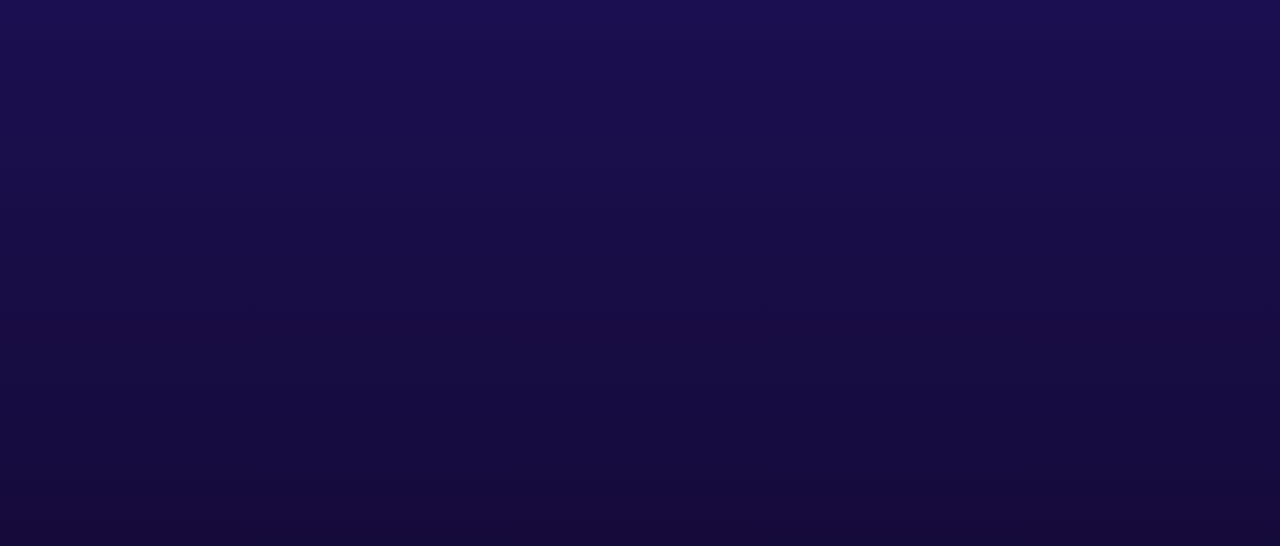
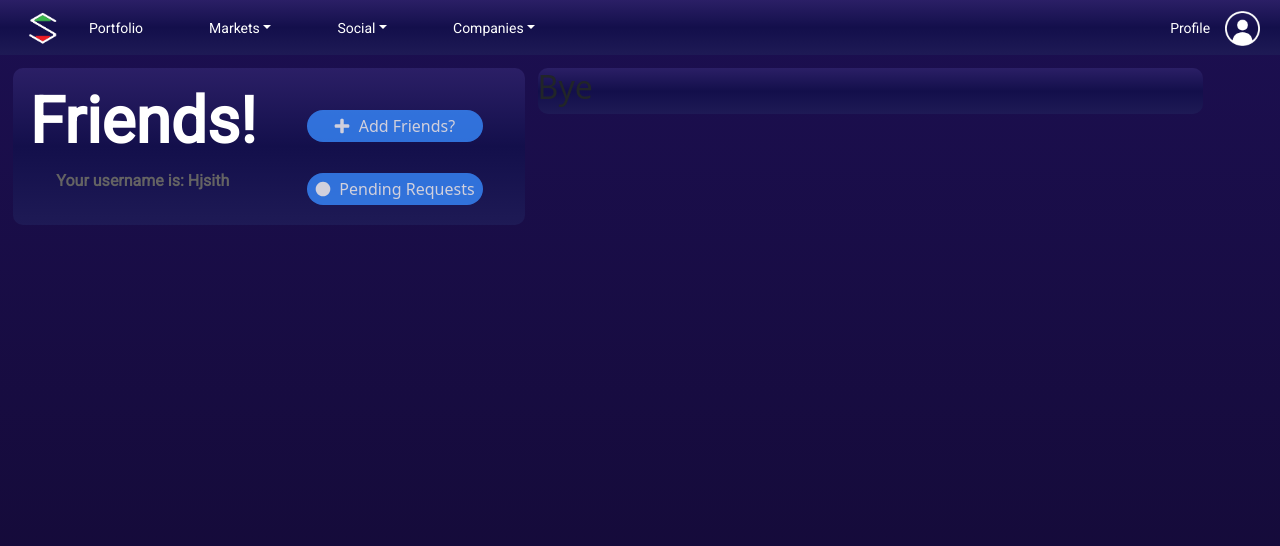
Before and after one commit to hjsith/Stocking-Up-V2, a React (Create React App) app in the folder client/: page /Friends in a window 1280 px wide. Shown: the top 546 px of the page. Built offline with nearby package versions, Linux system fonts and the light colour scheme.

Commit message:
Add Friends

```diff
--- a/client/src/App.js
+++ b/client/src/App.js
@@ -9,11 +9,12 @@ import SignUp from "./pages/SignUp";
 import ForgotPassword from "./pages/ForgotPassword";
 import QuoteManagement from "./pages/QuoteManagement";
 import Portfolio from "./pages/Portfolio";
+import Friends from "./pages/Friends";
 import {
   Switch,
   Route,
   BrowserRouter as Router,
-  Redirect
+  Redirect,
 } from "react-router-dom";
 
 class App extends React.Component {
@@ -29,8 +30,8 @@ class App extends React.Component {
           <Route path="/ForgotPassword" component={ForgotPassword} />
 
           <Route path="/Portfolio" component={Portfolio} />
-          <Route path="/Profile" render={props => <Profile {...props} />} />
-
+          <Route path="/Profile" render={(props) => <Profile {...props} />} />
+          <Route path="/Friends" component={Friends} />
           <Route path="/UpdatePassword" component={UpdatePassword} />
           <Route exact path="/">
             <Redirect to="/SignIn" />
--- /dev/null
+++ b/client/src/assets/css/Friends.scss
@@ -0,0 +1,76 @@
+@import url("https://fonts.googleapis.com/css2?family=Roboto:wght@100&display=swap");
+
+.BackgroundPanel1 {
+  background-image: linear-gradient(#2b1f66, #130f4b, #1e1a55);
+  height: 3%;
+  width: 40%;
+  border-radius: 0.625em;
+  margin-top: 1%;
+  margin-left: 1%;
+  display: inline-block;
+  padding: 1em 1em 1em 1em;
+  vertical-align: top;
+}
+
+.BackgroundPanel2 {
+  background-image: linear-gradient(#2b1f66, #130f4b, #1e1a55);
+  height: 80%;
+  width: 52%;
+  border-radius: 0.625em;
+  margin-top: 1%;
+  margin-left: 1%;
+  display: inline-block;
+  vertical-align: top;
+}
+
+.FriendsTitlePanel h1 {
+  font-family: "Roboto", sans-serif;
+  font-size: 4em;
+  color: white;
+  font-weight: bold;
+}
+
+.FriendsTitlePanel p {
+  font-family: "Roboto", sans-serif;
+  font-size: 1em;
+  text-align: center;
+  display: flex;
+  align-items: center;
+  color: rgb(100, 99, 99);
+  font-weight: bold;
+}
+
+.ButtonContainer {
+  display: flex;
+  align-items: center;
+}
+
+.Button {
+  height: 2em;
+  width: 11em;
+  background-color: #3789fd;
+  color: white;
+  border-radius: 2em;
+  display: flex;
+  justify-content: center;
+  align-items: center;
+  vertical-align: middle;
+  text-decoration: none;
+  border: 0px;
+  opacity: 0.8;
+  transition: 0.3s;
+  display: inline-block;
+  text-decoration: none;
+  cursor: pointer;
+}
+
+.Button:hover {
+  opacity: 1;
+  font-weight: bold;
+}
+
+.Button > img {
+  width: 1em;
+  height: 1em;
+  margin-top: -0.2em;
+}
--- /dev/null
+++ b/client/src/components/FriendsComponents/FriendButton.js
@@ -0,0 +1,22 @@
+import React from "react";
+import whiteplus from "../../assets/images/whiteplus.svg";
+import circle from "../../assets/images/pending.svg";
+import "../../assets/css/PortfolioPage.scss";
+
+class FriendButton extends React.Component {
+  render() {
+    let isPending = this.props.title == "Pending Requests";
+    let image = isPending ? circle : whiteplus;
+
+    return (
+      <div className="ButtonContainer">
+        <button className="Button">
+          <img src={image} />
+          &nbsp; {this.props.title}
+        </button>
+      </div>
+    );
+  }
+}
+
+export default FriendButton;
--- /dev/null
+++ b/client/src/components/FriendsComponents/FriendsTitlePanel.js
@@ -0,0 +1,32 @@
+import React from "react";
+import "../../assets/css/PortfolioPage.scss";
+import FriendButton from "./FriendButton";
+
+class FriendsTitlePanel extends React.Component {
+  render() {
+    return (
+      <div class="container" className="FriendsTitlePanel">
+        <div class="row">
+          <div class="col-sm d-flex justify-content-center">
+            <h1>Friends!</h1>
+          </div>
+          <div class="col-sm d-flex justify-content-center">
+            {" "}
+            <FriendButton title="Add Friends?" />
+          </div>
+          <div class="w-100"></div>
+          <div class="col-sm d-flex justify-content-center">
+            {" "}
+            <p>Your username is: Hjsith</p>
+          </div>
+          <div class="col-sm d-flex justify-content-center">
+            {" "}
+            <FriendButton title="Pending Requests" />
+          </div>
+        </div>
+      </div>
+    );
+  }
+}
+
+export default FriendsTitlePanel;
--- a/client/src/components/NavBar.js
+++ b/client/src/components/NavBar.js
@@ -27,7 +27,7 @@ const NavBar = () => {
           <NavDropdown.Item href="#Newsfeed">News Feed</NavDropdown.Item>
         </NavDropdown>
         <NavDropdown title="Social" id="basic-nav-dropdown">
-          <NavDropdown.Item href="#Friends">Friends</NavDropdown.Item>
+          <NavDropdown.Item href="/Friends">Friends</NavDropdown.Item>
           <NavDropdown.Item href="#Leaderboard">Leaderboard</NavDropdown.Item>
           <NavDropdown.Item href="#DiscussionBoard">
             Discussion Board Search
--- /dev/null
+++ b/client/src/pages/Friends.js
@@ -0,0 +1,22 @@
+import React from "react";
+import "../assets/css/Friends.scss";
+import FriendsTitlePanel from "../components/FriendsComponents/FriendsTitlePanel";
+import NavBar from "../components/NavBar";
+
+class Friends extends React.Component {
+  render() {
+    return (
+      <div>
+        <NavBar />
+        <div className="BackgroundPanel1">
+          <FriendsTitlePanel />
+        </div>
+        <div className="BackgroundPanel2">
+          <h2>Bye</h2>
+        </div>
+      </div>
+    );
+  }
+}
+
+export default Friends;
```
Also changed, not shown: client/src/assets/images/pending.svg (added), client/src/assets/images/whiteplus.svg (added).
